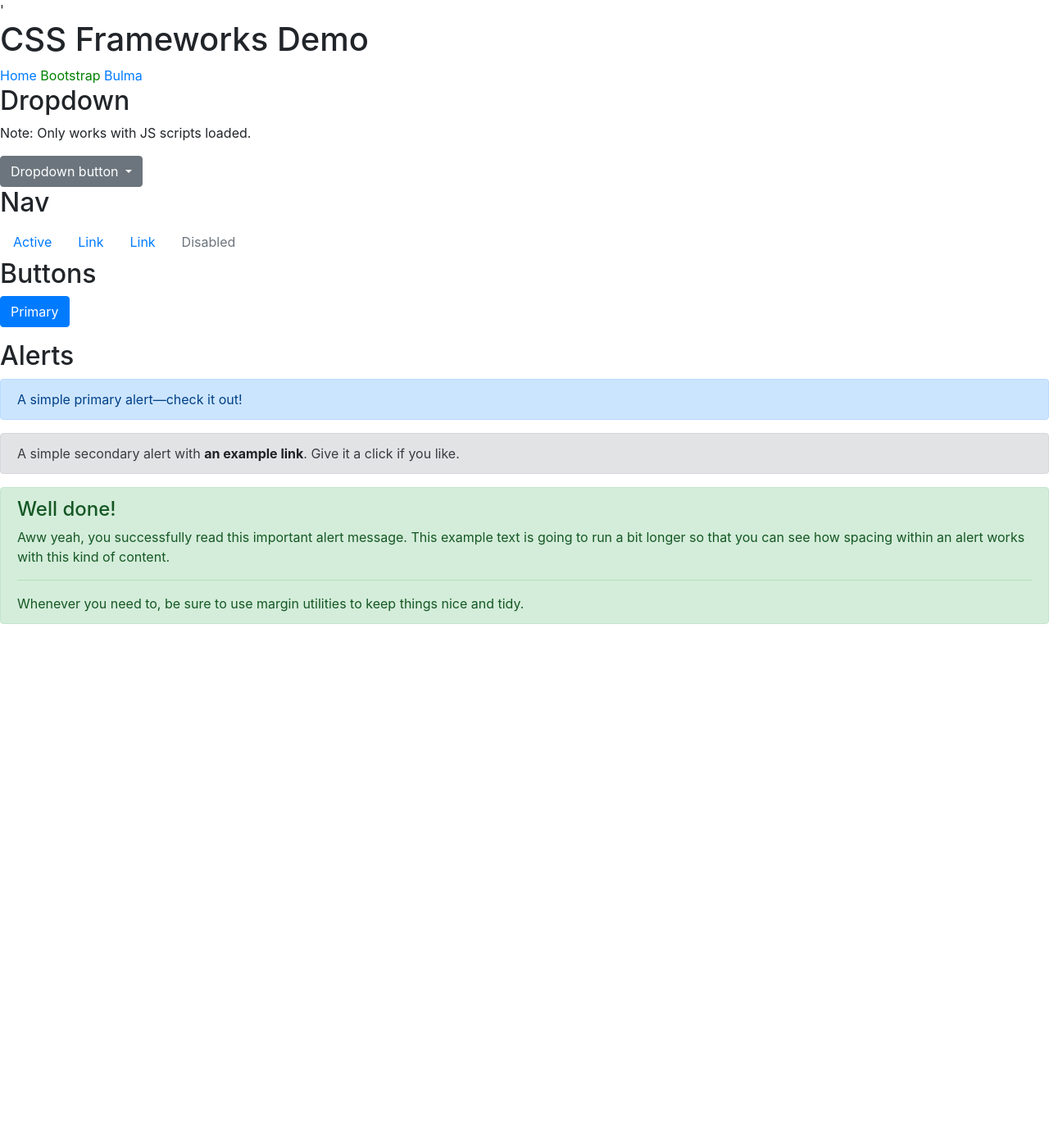
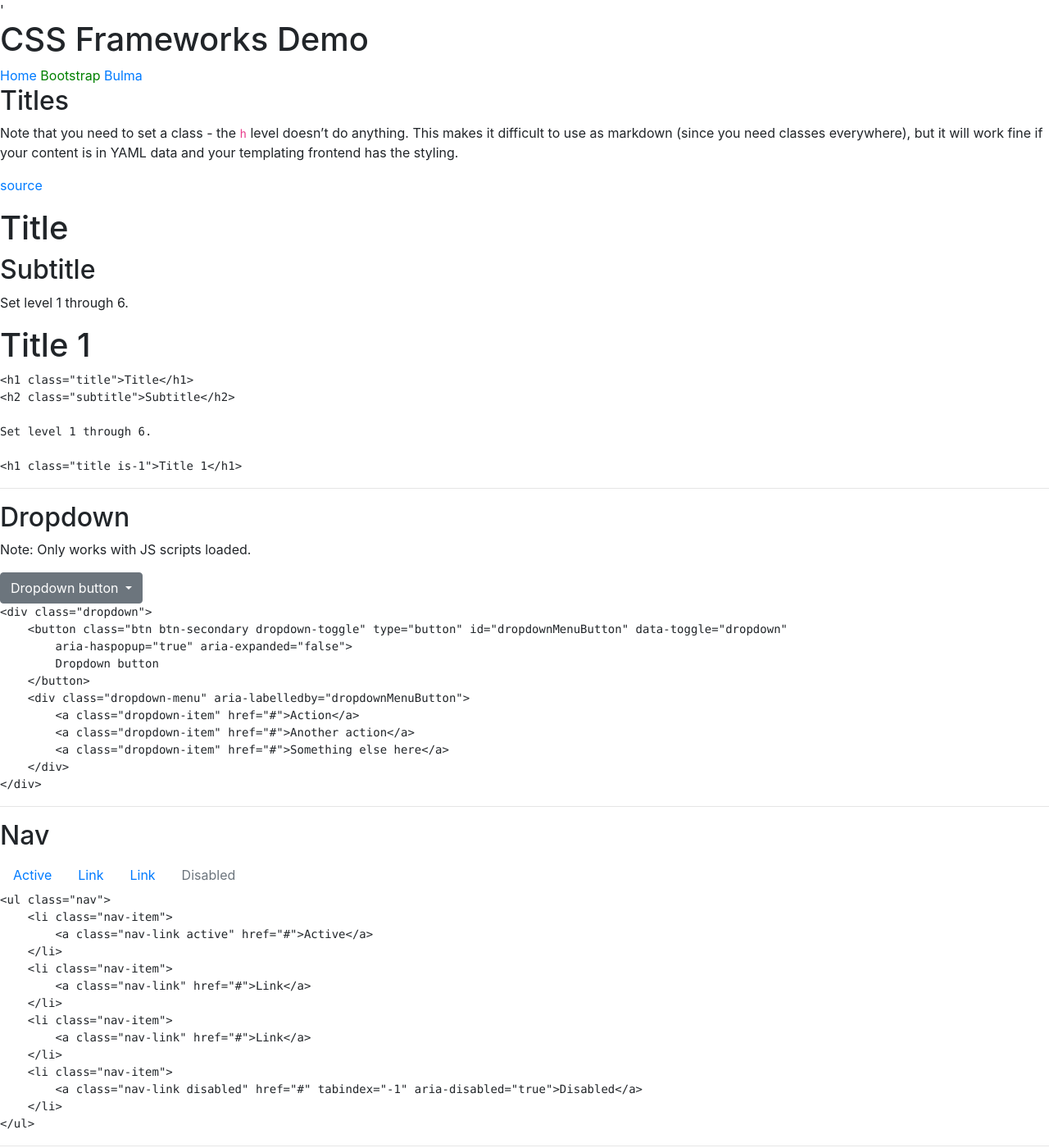
Before and after one commit to MichaelCurrin/css-frameworks-demo, a Jekyll site: the page built from bootstrap.md, in a window 1280 px wide and 1400 px high. Shown: the whole window at 82% size. Built offline with Jekyll 4.4.1, drawn with Linux system fonts in a browser that asks for light colours; some of the changed text lies outside the part shown.

Commit message:
feat: Update bootstrap.md

````diff
--- a/bootstrap.md
+++ b/bootstrap.md
@@ -3,6 +3,31 @@ title: Bootstrap
 layout: default
 resources: bootstrap_resources.html
 ---
+
+## Titles
+
+Note that you need to set a class - the `h` level doesn't do anything. This makes it difficult to use as markdown (since you need classes everywhere), but it will work fine if your content is in YAML data and your templating frontend has the styling.
+
+[source](https://bulma.io/documentation/elements/title/)
+
+<h1 class="title">Title</h1>
+<h2 class="subtitle">Subtitle</h2>
+
+Set level 1 through 6.
+
+<h1 class="title is-1">Title 1</h1>
+
+```html
+<h1 class="title">Title</h1>
+<h2 class="subtitle">Subtitle</h2>
+
+Set level 1 through 6.
+
+<h1 class="title is-1">Title 1</h1>
+```
+
+---
+
 ## Dropdown
 
 Note: Only works with JS scripts loaded.
@@ -19,6 +44,21 @@ Note: Only works with JS scripts loaded.
     </div>
 </div>
 
+```html
+<div class="dropdown">
+    <button class="btn btn-secondary dropdown-toggle" type="button" id="dropdownMenuButton" data-toggle="dropdown"
+        aria-haspopup="true" aria-expanded="false">
+        Dropdown button
+    </button>
+    <div class="dropdown-menu" aria-labelledby="dropdownMenuButton">
+        <a class="dropdown-item" href="#">Action</a>
+        <a class="dropdown-item" href="#">Another action</a>
+        <a class="dropdown-item" href="#">Something else here</a>
+    </div>
+</div>
+```
+
+---
 
 ## Nav
 
@@ -37,11 +77,34 @@ Note: Only works with JS scripts loaded.
     </li>
 </ul>
 
+```html
+<ul class="nav">
+    <li class="nav-item">
+        <a class="nav-link active" href="#">Active</a>
+    </li>
+    <li class="nav-item">
+        <a class="nav-link" href="#">Link</a>
+    </li>
+    <li class="nav-item">
+        <a class="nav-link" href="#">Link</a>
+    </li>
+    <li class="nav-item">
+        <a class="nav-link disabled" href="#" tabindex="-1" aria-disabled="true">Disabled</a>
+    </li>
+</ul>
+```
+
+---
 
 ## Buttons
 
 <button type="button" class="btn btn-primary">Primary</button>
 
+```html
+<button type="button" class="btn btn-primary">Primary</button>
+```
+
+---
 
 ## Alerts
 
@@ -60,3 +123,21 @@ Note: Only works with JS scripts loaded.
     <hr>
     <p class="mb-0">Whenever you need to, be sure to use margin utilities to keep things nice and tidy.</p>
 </div>
+
+```html
+<div class="alert alert-primary" role="alert">
+    A simple primary alert—check it out!
+</div>
+
+<div class="alert alert-secondary" role="alert">
+    A simple secondary alert with <a href="#" class="alert-link">an example link</a>. Give it a click if you like.
+</div>
+
+<div class="alert alert-success" role="alert">
+    <h4 class="alert-heading">Well done!</h4>
+    <p>Aww yeah, you successfully read this important alert message. This example text is going to run a bit longer so
+        that you can see how spacing within an alert works with this kind of content.</p>
+    <hr>
+    <p class="mb-0">Whenever you need to, be sure to use margin utilities to keep things nice and tidy.</p>
+</div>
+```
````
